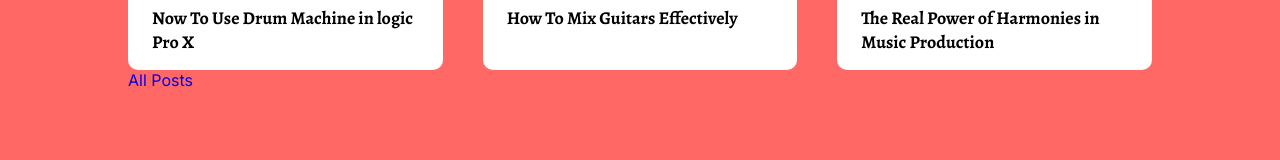
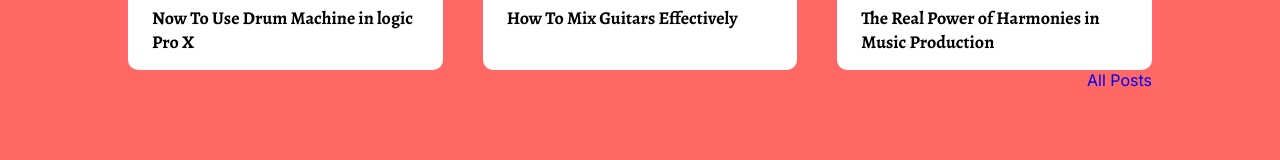
Before and after one commit to Nebenmor/sound-dzign, a React (Vite) app: page / in a window 1280 px wide. Shown: the part 2126-2286 px from the top of the page. Built offline with nearby package versions, Linux system fonts and the light colour scheme.

Commit message:
implement 'blog' styling

```diff
--- a/src/components/Blog/Blog.css
+++ b/src/components/Blog/Blog.css
@@ -45,3 +45,8 @@
     padding: 16px 24px;
     margin: 0;
 }
+
+#blog .btn-container {
+    display: flex;
+    justify-content: right;
+}
```
